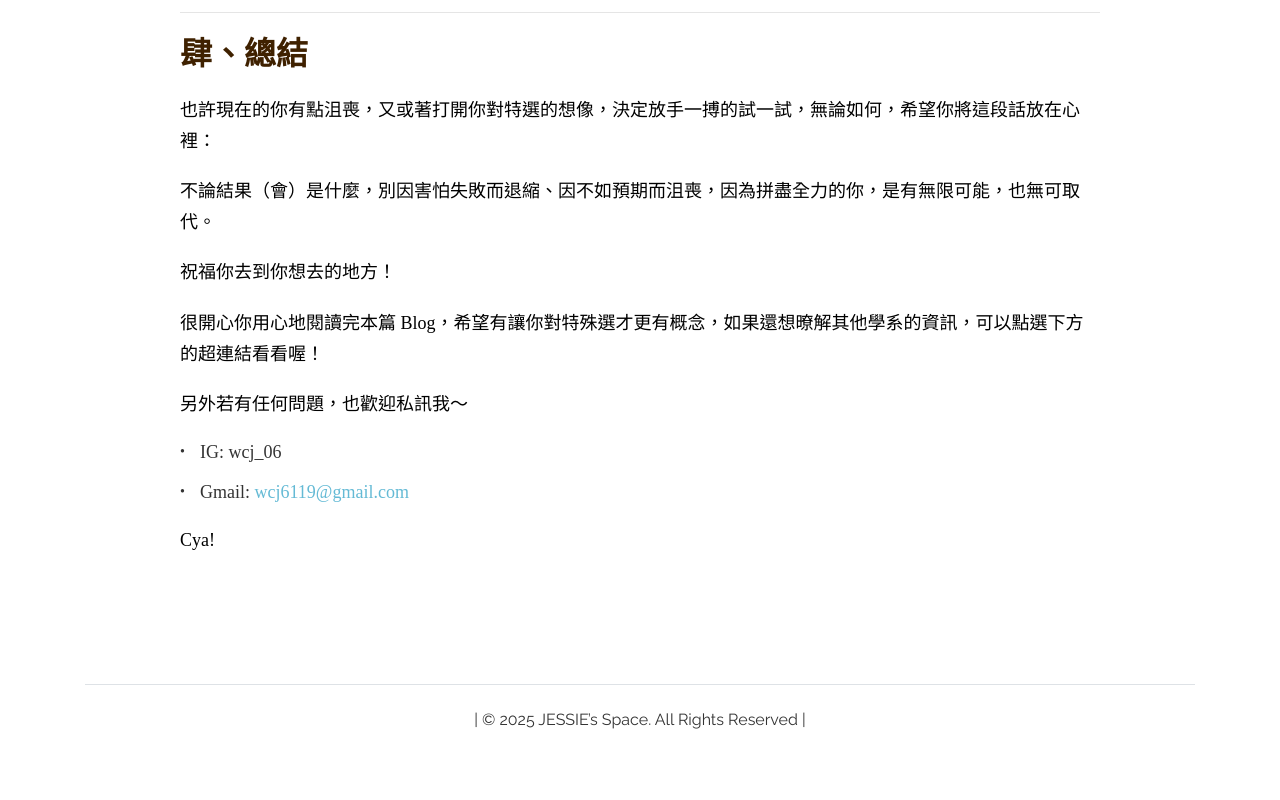
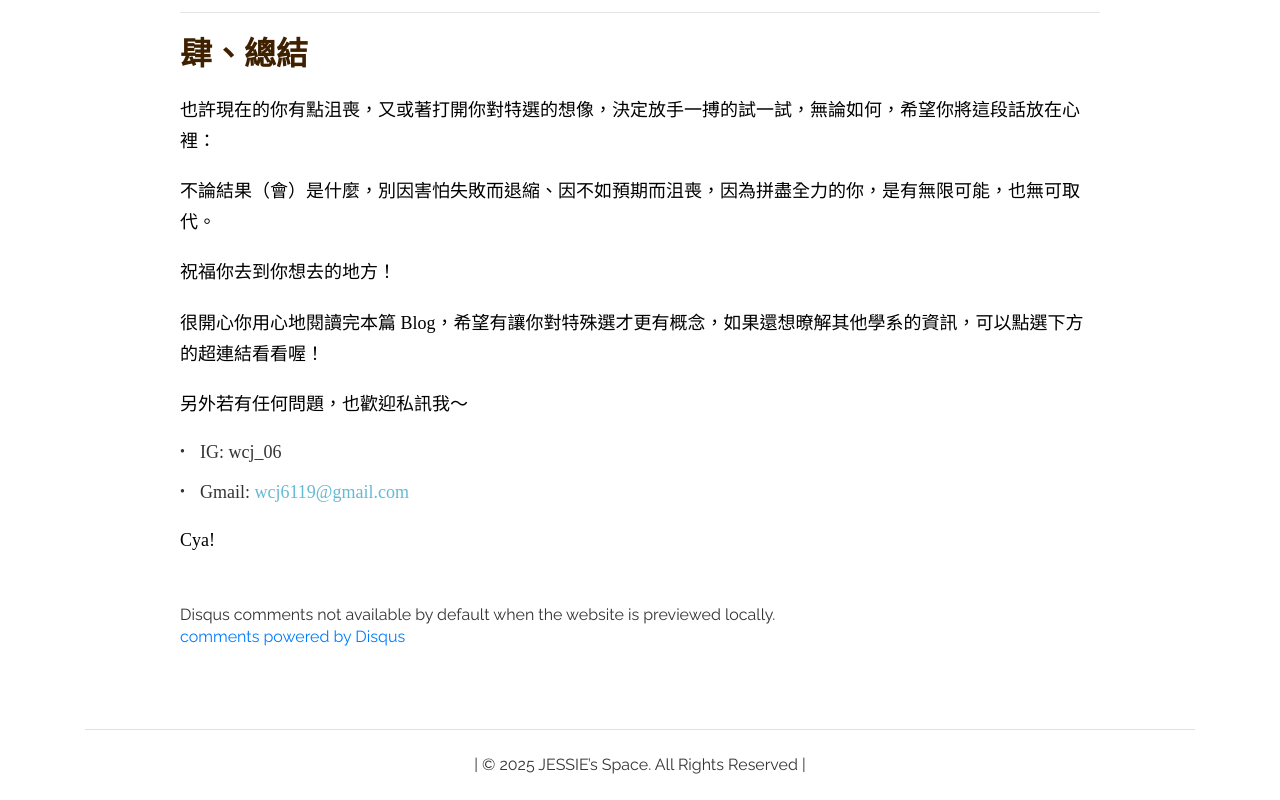
Before and after one commit to jessiespace/jessiespace.github.io, a plain HTML site: page blog/post-1/index.html in a window 1280 px wide. Shown: the part 4101-4901 px from the top of the page. Before the commit the page ends 4856 px from the top, so only its background shows below. Drawn offline with Linux system fonts and the light colour scheme.

Commit message:
add comment

```diff
--- a/blog/post-1/index.html
+++ b/blog/post-1/index.html
@@ -248,7 +248,26 @@
         </div>
 
 
+        <div id="disqus_thread"></div>
+<script>
+    window.disqus_config = function () {
 
+
+
+    };
+    (function() {
+        if (["localhost", "127.0.0.1"].indexOf(window.location.hostname) != -1) {
+            document.getElementById('disqus_thread').innerHTML = 'Disqus comments not available by default when the website is previewed locally.';
+            return;
+        }
+        var d = document, s = d.createElement('script'); s.async = true;
+        s.src = '//' + "jessie's space" + '.disqus.com/embed.js';
+        s.setAttribute('data-timestamp', +new Date());
+        (d.head || d.body).appendChild(s);
+    })();
+</script>
+<noscript>Please enable JavaScript to view the <a href="https://disqus.com/?ref_noscript">comments powered by Disqus.</a></noscript>
+<a href="https://disqus.com" class="dsq-brlink">comments powered by <span class="logo-disqus">Disqus</span></a>
       </div>
     </div>
   </div>
```
Also changed, not shown: blog/post-2/index.html (+19 -0 lines), 3 other files.
